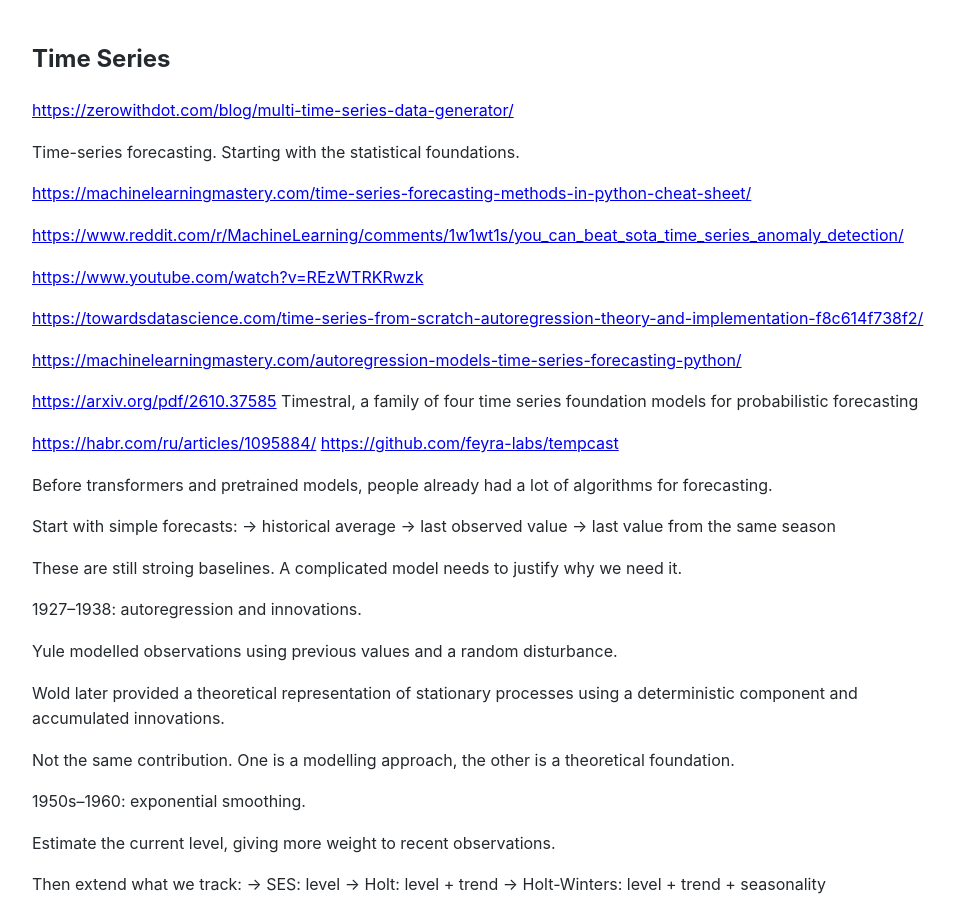
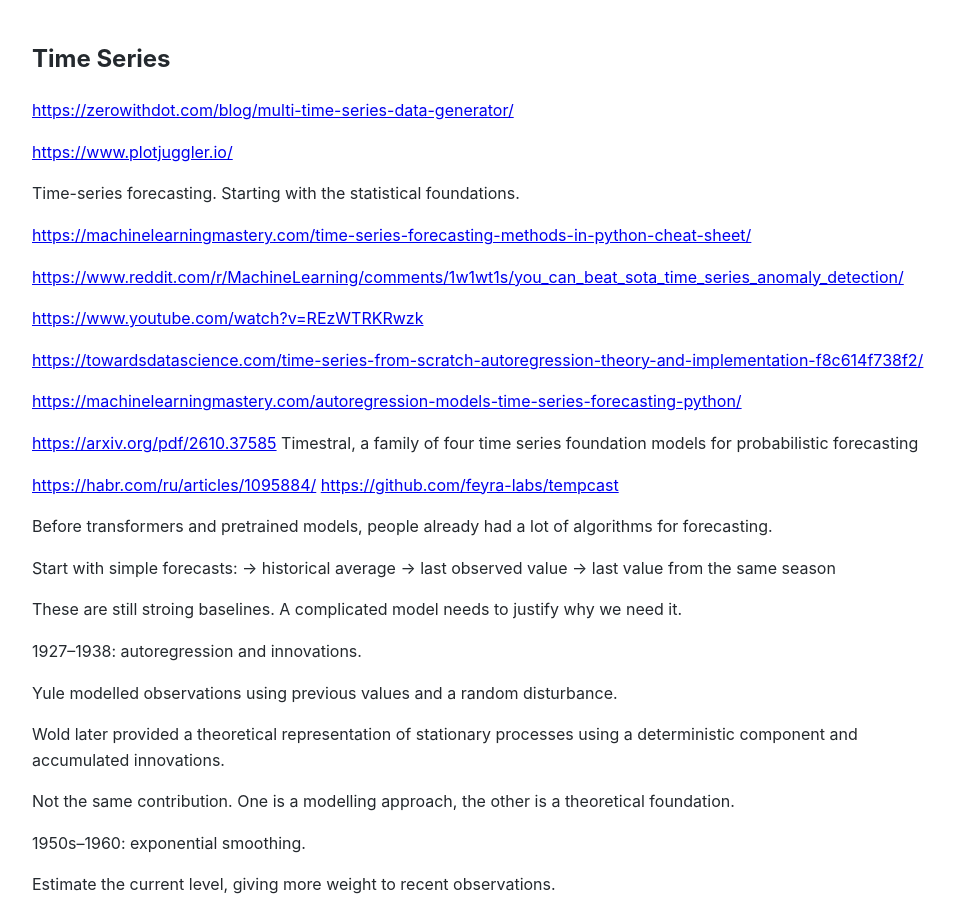
Before and after one commit to Michael-Lubinsky/michael-lubinsky.github.com, a Jekyll site: the page built from timeseries/timeseries.md, in a window 1280 px wide and 900 px high. Shown: the whole window, without its empty margins (158-1112 px from the left). Built offline with Jekyll 4.4.1, drawn with Linux system fonts in a browser that asks for light colours; our own code applies the rules of GitHub Pages for plain Markdown files.

Commit message:
Update timeseries.md

```diff
--- a/timeseries/timeseries.md
+++ b/timeseries/timeseries.md
@@ -1,6 +1,8 @@
 ## Time Series
 
 <https://zerowithdot.com/blog/multi-time-series-data-generator/>
+
+<https://www.plotjuggler.io/>
 
 Time-series forecasting. Starting with the statistical foundations.
 
```
